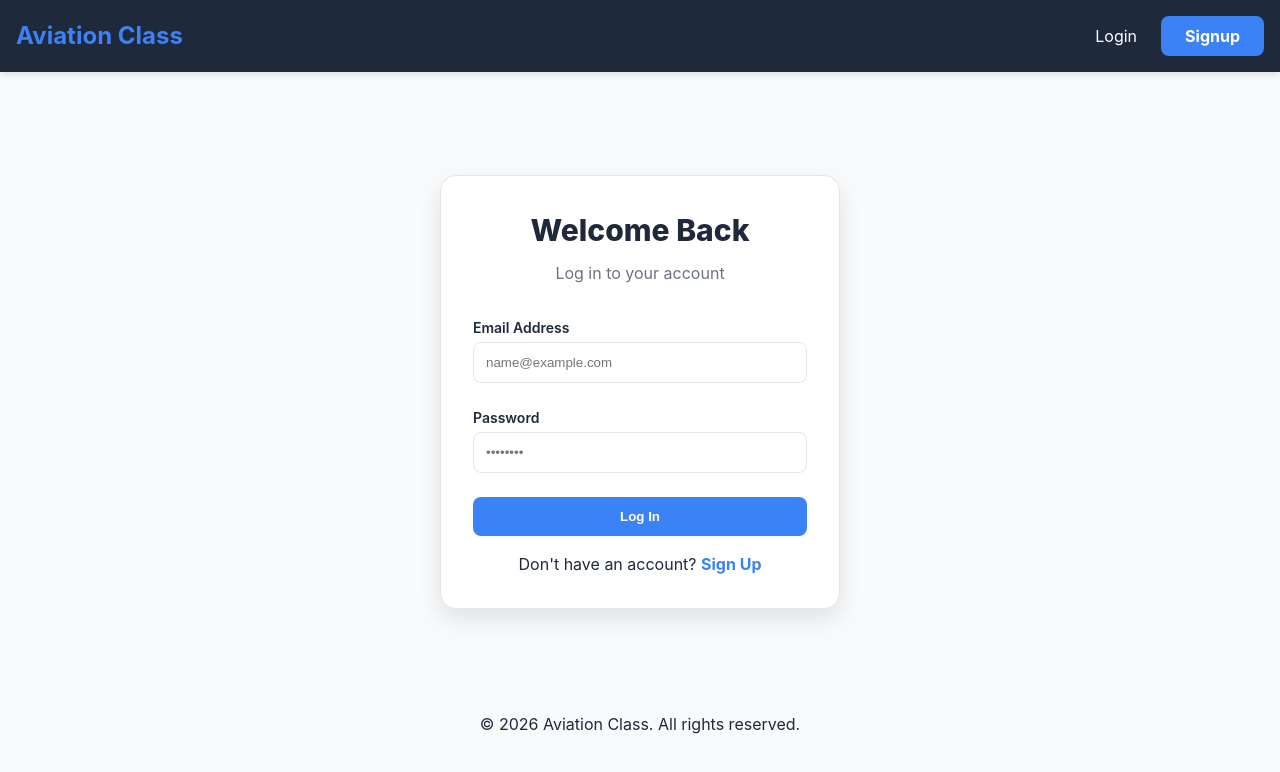
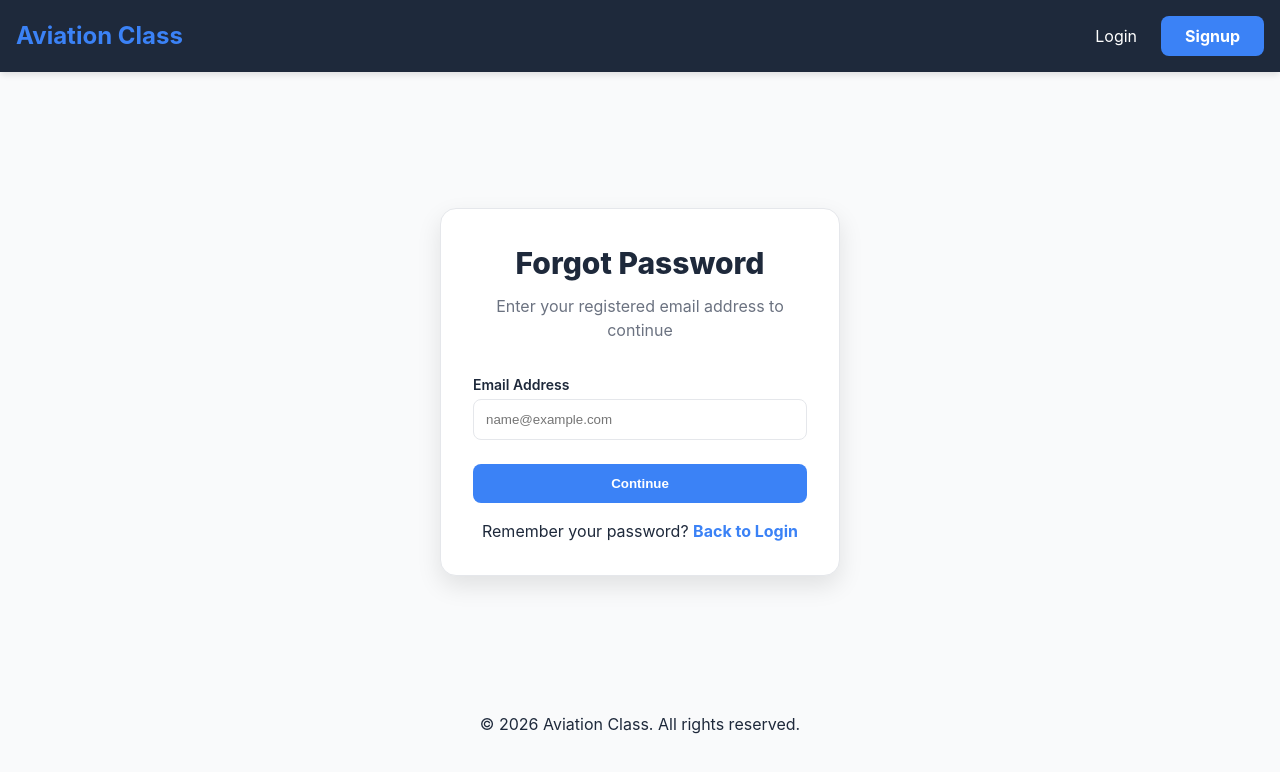
Before and after one commit to c4aditya/namoClassFrontend, a React (Vite) app: page /forgot-password in a window 1280 px wide. Before the commit this address led to /login. Shown: the top 772 px of the page. Built offline with nearby package versions, Linux system fonts and the light colour scheme; no server answers.

Commit message:
adding code

```diff
--- a/src/App.jsx
+++ b/src/App.jsx
@@ -6,7 +6,10 @@ import { loadUser } from './redux/authSlice';
 import Navbar from './components/Navbar';
 import Login from './pages/Login';
 import Signup from './pages/Signup';
+import ForgotPassword from './pages/ForgotPassword';
+import ResetPassword from './pages/ResetPassword';
 import Dashboard from './pages/Dashboard';
+
 
 // Admin Pages
 import AdminDashboard from './pages/admin/AdminDashboard';
@@ -46,6 +49,9 @@ function App() {
                 : <Login />
             } />
             <Route path="/signup" element={<Signup />} />
+            <Route path="/forgot-password" element={<ForgotPassword />} />
+            <Route path="/reset-password" element={<ResetPassword />} />
+
 
             {/* User Routes */}
             <Route path="/dashboard" element={
--- /dev/null
+++ b/src/pages/ForgotPassword.jsx
@@ -0,0 +1,65 @@
+import React, { useState } from 'react';
+import { forgotPassword } from '../services/api';
+import toast from 'react-hot-toast';
+import { useNavigate, Link } from 'react-router-dom';
+
+const ForgotPassword = () => {
+  const [email, setEmail] = useState('');
+  const [loading, setLoading] = useState(false);
+  const navigate = useNavigate();
+
+  const handleSubmit = async (e) => {
+    e.preventDefault();
+    setLoading(true);
+
+    try {
+      const { data } = await forgotPassword({ email });
+      if (data.success) {
+        toast.success(data.message || 'Email verified successfully');
+        navigate('/reset-password', { state: { email } });
+      }
+    } catch (error) {
+      toast.error(error.response?.data?.message || 'User with this email does not exist');
+    } finally {
+      setLoading(false);
+    }
+  };
+
+  return (
+    <div className="auth-container">
+      <div className="auth-card">
+        <h2 className="auth-title">Forgot Password</h2>
+        <p className="auth-subtitle">Enter your registered email address to continue</p>
+
+        <form onSubmit={handleSubmit} style={{ marginTop: '1rem' }}>
+          <div className="form-group">
+            <label className="form-label">Email Address</label>
+            <input
+              type="email"
+              placeholder="name@example.com"
+              className="form-input"
+              required
+              value={email}
+              onChange={(e) => setEmail(e.target.value)}
+            />
+          </div>
+
+          <button
+            type="submit"
+            disabled={loading}
+            className="btn btn-primary"
+          >
+            {loading ? 'Verifying...' : 'Continue'}
+          </button>
+        </form>
+
+        <p className="text-center mt-4">
+          Remember your password?{' '}
+          <Link to="/login" className="text-primary link">Back to Login</Link>
+        </p>
+      </div>
+    </div>
+  );
+};
+
+export default ForgotPassword;
--- a/src/pages/Login.jsx
+++ b/src/pages/Login.jsx
@@ -75,7 +75,13 @@ const Login = () => {
               value={formData.password}
               onChange={(e) => setFormData({ ...formData, password: e.target.value })}
             />
+            <div style={{ textAlign: 'right', marginTop: '0.5rem' }}>
+              <Link to="/forgot-password" className="text-primary link" style={{ fontSize: '0.875rem' }}>
+                Forgot Password?
+              </Link>
+            </div>
           </div>
+
           <button
             type="submit"
             disabled={loading}
--- /dev/null
+++ b/src/pages/ResetPassword.jsx
@@ -0,0 +1,124 @@
+import React, { useState, useEffect } from 'react';
+import { resetPassword } from '../services/api';
+import toast from 'react-hot-toast';
+import { useNavigate, useLocation, Link } from 'react-router-dom';
+
+const ResetPassword = () => {
+  const location = useLocation();
+  const navigate = useNavigate();
+  const emailFromState = location.state?.email || '';
+
+  const [newPassword, setNewPassword] = useState('');
+  const [confirmPassword, setConfirmPassword] = useState('');
+  const [showPassword, setShowPassword] = useState(false);
+  const [loading, setLoading] = useState(false);
+
+  useEffect(() => {
+    if (!emailFromState) {
+      toast.error('Please enter your email first');
+      navigate('/forgot-password');
+    }
+  }, [emailFromState, navigate]);
+
+  const handleSubmit = async (e) => {
+    e.preventDefault();
+
+    if (!newPassword || !confirmPassword) {
+      toast.error('Both password fields are required');
+      return;
+    }
+
+    if (newPassword !== confirmPassword) {
+      toast.error('Passwords do not match');
+      return;
+    }
+
+    if (newPassword.length < 4) {
+      toast.error('Password must be at least 4 characters long');
+      return;
+    }
+
+    setLoading(true);
+
+    try {
+      const { data } = await resetPassword({ email: emailFromState, newPassword });
+      if (data.success) {
+        toast.success(data.message || 'Password reset successfully');
+        setTimeout(() => {
+          navigate('/login');
+        }, 1500);
+      }
+    } catch (error) {
+      toast.error(error.response?.data?.message || 'Failed to reset password');
+    } finally {
+      setLoading(false);
+    }
+  };
+
+  if (!emailFromState) {
+    return null;
+  }
+
+  return (
+    <div className="auth-container">
+      <div className="auth-card">
+        <h2 className="auth-title">Reset Password</h2>
+        <p className="auth-subtitle">Create a new password for <strong>{emailFromState}</strong></p>
+
+        <form onSubmit={handleSubmit} style={{ marginTop: '1rem' }}>
+          <div className="form-group">
+            <label className="form-label">New Password</label>
+            <input
+              type={showPassword ? 'text' : 'password'}
+              placeholder="Enter new password"
+              className="form-input"
+              required
+              value={newPassword}
+              onChange={(e) => setNewPassword(e.target.value)}
+            />
+          </div>
+
+          <div className="form-group">
+            <label className="form-label">Confirm Password</label>
+            <input
+              type={showPassword ? 'text' : 'password'}
+              placeholder="Confirm new password"
+              className="form-input"
+              required
+              value={confirmPassword}
+              onChange={(e) => setConfirmPassword(e.target.value)}
+            />
+          </div>
+
+          <div className="form-group" style={{ display: 'flex', alignItems: 'center', gap: '0.5rem', marginBottom: '1.5rem' }}>
+            <input
+              type="checkbox"
+              id="showPasswordToggle"
+              checked={showPassword}
+              onChange={(e) => setShowPassword(e.target.checked)}
+              style={{ cursor: 'pointer', width: '16px', height: '16px' }}
+            />
+            <label htmlFor="showPasswordToggle" style={{ fontSize: '0.875rem', cursor: 'pointer', userSelect: 'none' }}>
+              Show Password
+            </label>
+          </div>
+
+          <button
+            type="submit"
+            disabled={loading}
+            className="btn btn-primary"
+          >
+            {loading ? 'Resetting Password...' : 'Reset Password'}
+          </button>
+        </form>
+
+        <p className="text-center mt-4">
+          Remembered your password?{' '}
+          <Link to="/login" className="text-primary link">Back to Login</Link>
+        </p>
+      </div>
+    </div>
+  );
+};
+
+export default ResetPassword;
--- a/src/services/api.js
+++ b/src/services/api.js
@@ -11,8 +11,11 @@ const API = axios.create({
 export const signup = (formData) => API.post('/auth/signup', formData);
 export const login = (formData) => API.post('/auth/login', formData);
 export const adminLogin = (formData) => API.post('/auth/admin-login', formData);
+export const forgotPassword = (data) => API.post('/auth/forgot-password', data);
+export const resetPassword = (data) => API.post('/auth/reset-password', data);
 export const getMe = () => API.get('/auth/me');
 export const logoutUser = () => API.post('/auth/logout');
+
 
 // Admin APIs
 export const getAdminStats = () => API.get('/auth/stats');
```
